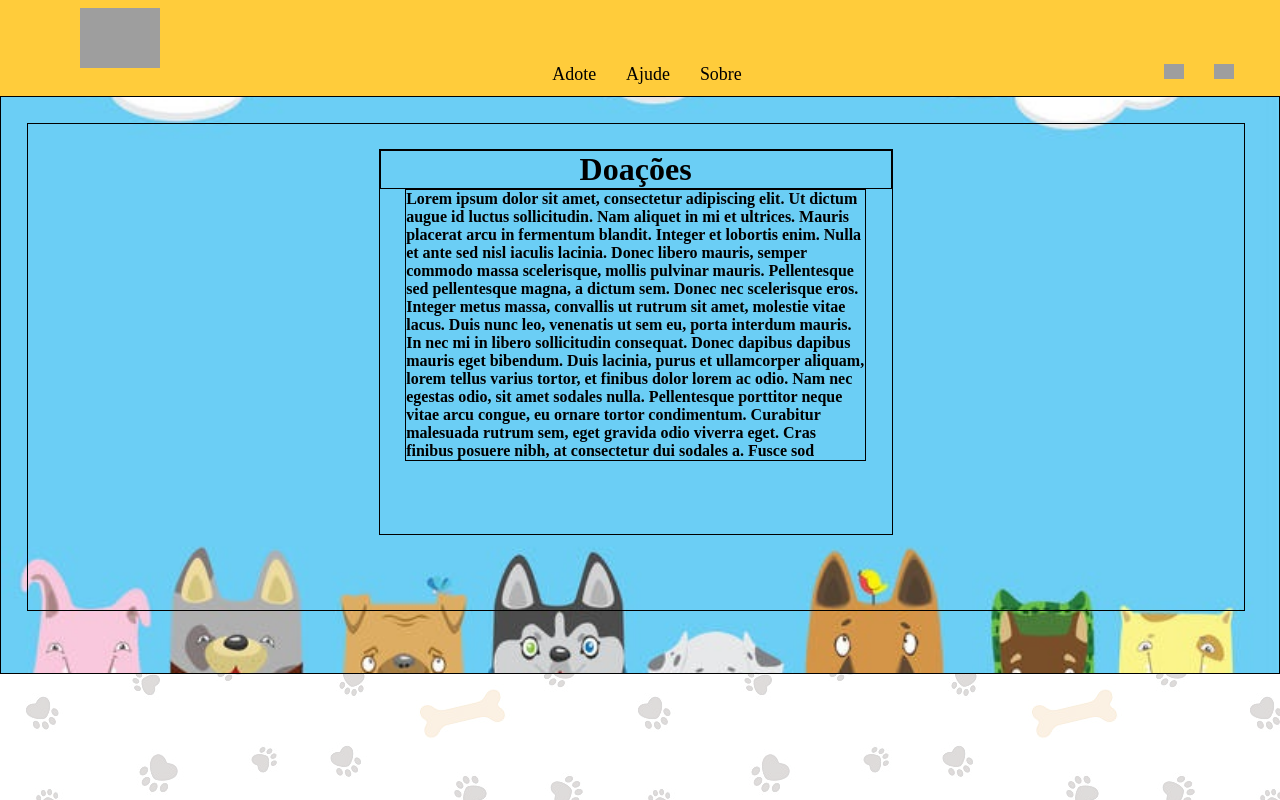
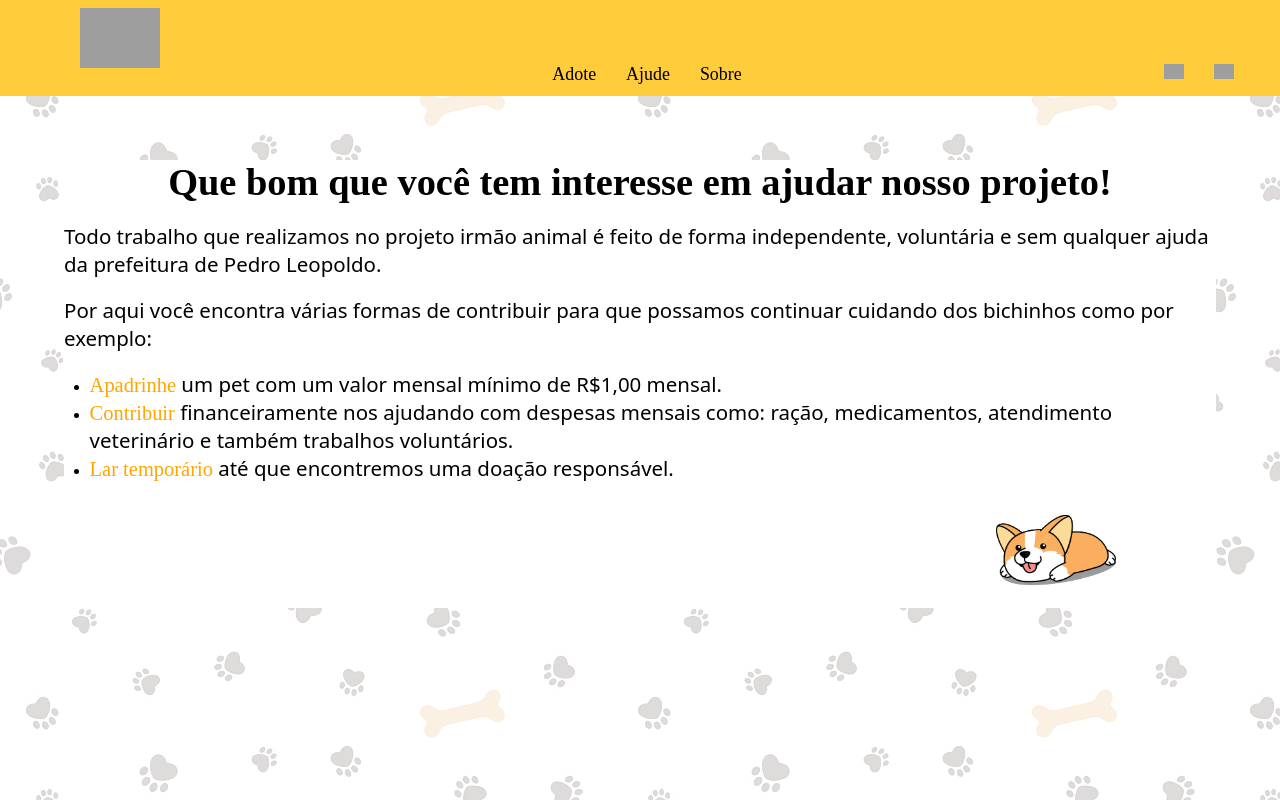
Before and after one commit to amedeirosg/irmaoanimalPL, a React (Create React App) app: page /ajude in a window 1280 px wide. Built offline with nearby package versions, Linux system fonts and the light colour scheme; grey boxes are pictures that could not be loaded; a web font is replaced by a local one.

Commit message:
editing screen help

```diff
--- a/src/components/Ajude.js
+++ b/src/components/Ajude.js
@@ -1,38 +1,52 @@
 import React from "react";
 import Header from "../components/Header.js";
-import fundoPets from "../imgs/pets-fundo-ajude.jpg";
 import "../styles/ajude.css";
+import petpreguica from "../imgs/pet-preguicoso.png";
 function Ajude() {
   return (
     <div className="container-ajude">
       <Header />
-      <div className="container-doacoes">
-        <img id="img-fundo" src={fundoPets}></img>
-        <div className="container-informacoes">
-          <div className="doacoes">
-            <div className="doacoes-titulo">
-              <h1>Doações</h1>
-            </div>
-            <div className="doacoes-texto">
-              <h4>
-                Lorem ipsum dolor sit amet, consectetur adipiscing elit. Ut
-                dictum augue id luctus sollicitudin. Nam aliquet in mi et
-                ultrices. Mauris placerat arcu in fermentum blandit. Integer et
-                lobortis enim. Nulla et ante sed nisl iaculis lacinia. Donec
-                libero mauris, semper commodo massa scelerisque, mollis pulvinar
-                mauris. Pellentesque sed pellentesque magna, a dictum sem. Donec
-                nec scelerisque eros. Integer metus massa, convallis ut rutrum
-                sit amet, molestie vitae lacus. Duis nunc leo, venenatis ut sem
-                eu, porta interdum mauris. In nec mi in libero sollicitudin
-                consequat. Donec dapibus dapibus mauris eget bibendum. Duis
-                lacinia, purus et ullamcorper aliquam, lorem tellus varius
-                tortor, et finibus dolor lorem ac odio. Nam nec egestas odio,
-                sit amet sodales nulla. Pellentesque porttitor neque vitae arcu
-                congue, eu ornare tortor condimentum. Curabitur malesuada rutrum
-                sem, eget gravida odio viverra eget. Cras finibus posuere nibh,
-                at consectetur dui sodales a. Fusce sod
-              </h4>
-            </div>
+      <div className="container-como-ajudar">
+        <img src={petpreguica}></img>
+        <div className="metodos-ajuda">
+          <div className="como-ajudar-titulo">
+            <h1>Que bom que você tem interesse em ajudar nosso projeto!</h1>
+          </div>
+          <br></br>
+          <div className="informacoes-ajudar">
+            <p>
+              Todo trabalho que realizamos no projeto irmão animal é feito de
+              forma independente, voluntária e sem qualquer ajuda da prefeitura
+              de Pedro Leopoldo.
+            </p>
+            <br></br>
+            <p>
+              Por aqui você encontra várias formas de contribuir para que
+              possamos continuar cuidando dos bichinhos como por exemplo:
+            </p>
+            <br></br>
+            <ul>
+              <li>
+                <p id="apadrinhe">
+                  <a href="#apadrinhe">Apadrinhe</a> um pet com um valor mensal
+                  mínimo de R$1,00 mensal.
+                </p>
+              </li>
+              <li>
+                <p id="contribuir">
+                  <a href="#">Contribuir</a> financeiramente nos ajudando com
+                  despesas mensais como: ração, medicamentos, atendimento
+                  veterinário e também trabalhos voluntários.
+                </p>
+              </li>
+
+              <li>
+                <p id="lt">
+                  <a href="#">Lar temporário</a> até que encontremos uma doação
+                  responsável.
+                </p>
+              </li>
+            </ul>
           </div>
         </div>
       </div>
--- a/src/styles/ajude.css
+++ b/src/styles/ajude.css
@@ -2,45 +2,70 @@
     user-select: none;
 }
 
-.container-doacoes{
-    border:1px solid black;
-    height:45vw;
+.container-como-ajudar{
+    height: 42vw;
     position:relative;
 }
 
-#img-fundo{
-    width:100%;
-    height: 100%;
-    object-fit: cover;
+.metodos-ajuda{
+    background-color: #fff;
+    border-radius: 2vw;
+    overflow: hidden;
+    margin:5vw;
+    height:35vw;
 }
 
-.container-informacoes{
-    border:1px solid black;
-    display:flex;
-    justify-content: space-around;
-    position: absolute;
-    top:0;
-    width:95vw;
-    height:38vw;
-    margin: 2vw;
+.como-ajudar-titulo{
+    display: flex;
+    justify-content: center;
+    font-size:1.5vw;
 }
 
-.doacoes{
-    border:1px solid black;
-    margin-top: 2vw;
-    width: 40vw;
-    max-height: 30vw;
+.informacoes-ajudar{
 }
 
-.doacoes-titulo{
-    border:1px solid black;
-    display:flex;
-    justify-content: center;
+.informacoes-ajudar p{
+    font-size:1.6vw;
+    font-family:system-ui, -apple-system, BlinkMacSystemFont, 'Segoe UI', Roboto, Oxygen, Ubuntu, Cantarell, 'Open Sans', 'Helvetica Neue', sans-serif;
 }
 
-.doacoes-texto{
-    border:1px solid black;
-    margin: 0 2vw 2vw 2vw;
-    max-height: 25vw;
-    overflow: hidden;
+.informacoes-ajudar ul{
+    margin-left:2vw;
 }
+
+#apadrinhe a{
+    text-decoration: none;
+    color: orange;
+}
+
+#apadrinhe a:hover{
+    text-decoration: none;
+    color: rgb(255, 197, 88);
+}
+
+#contribuir a{
+    text-decoration: none;
+    color: orange;
+}
+
+#contribuir a:hover{
+    text-decoration: none;
+    color: rgb(255, 197, 88);
+}
+
+#lt a{
+    text-decoration: none;
+    color: orange;
+}
+
+#lt a:hover{
+    text-decoration: none;
+    color: rgb(255, 197, 88);
+}
+
+.container-como-ajudar img{
+    width:25vw;
+    position:absolute;
+    left:70vw;
+    top:18vw;
+}
```
Also changed, not shown: src/imgs/pet-preguicoso.png (added), src/imgs/petdoente.webp (added).
